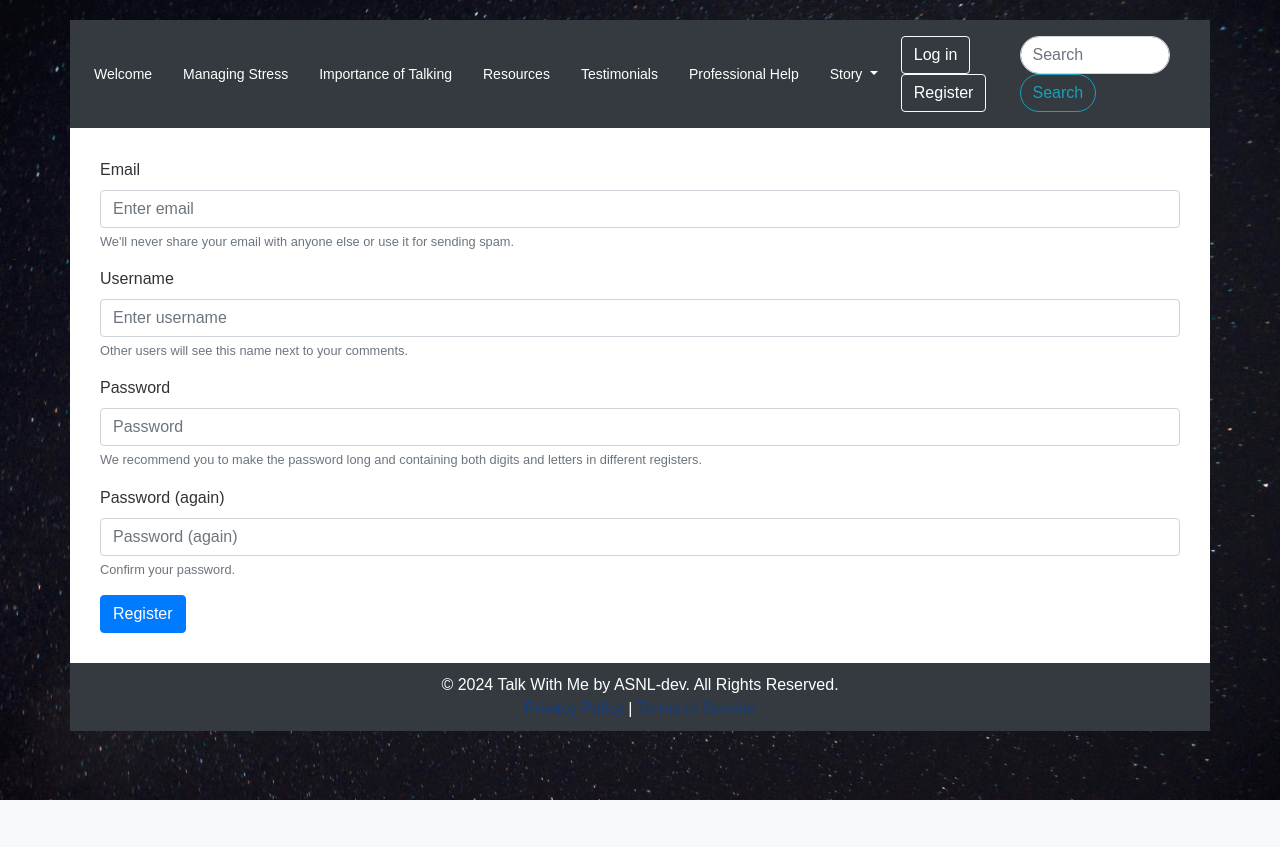
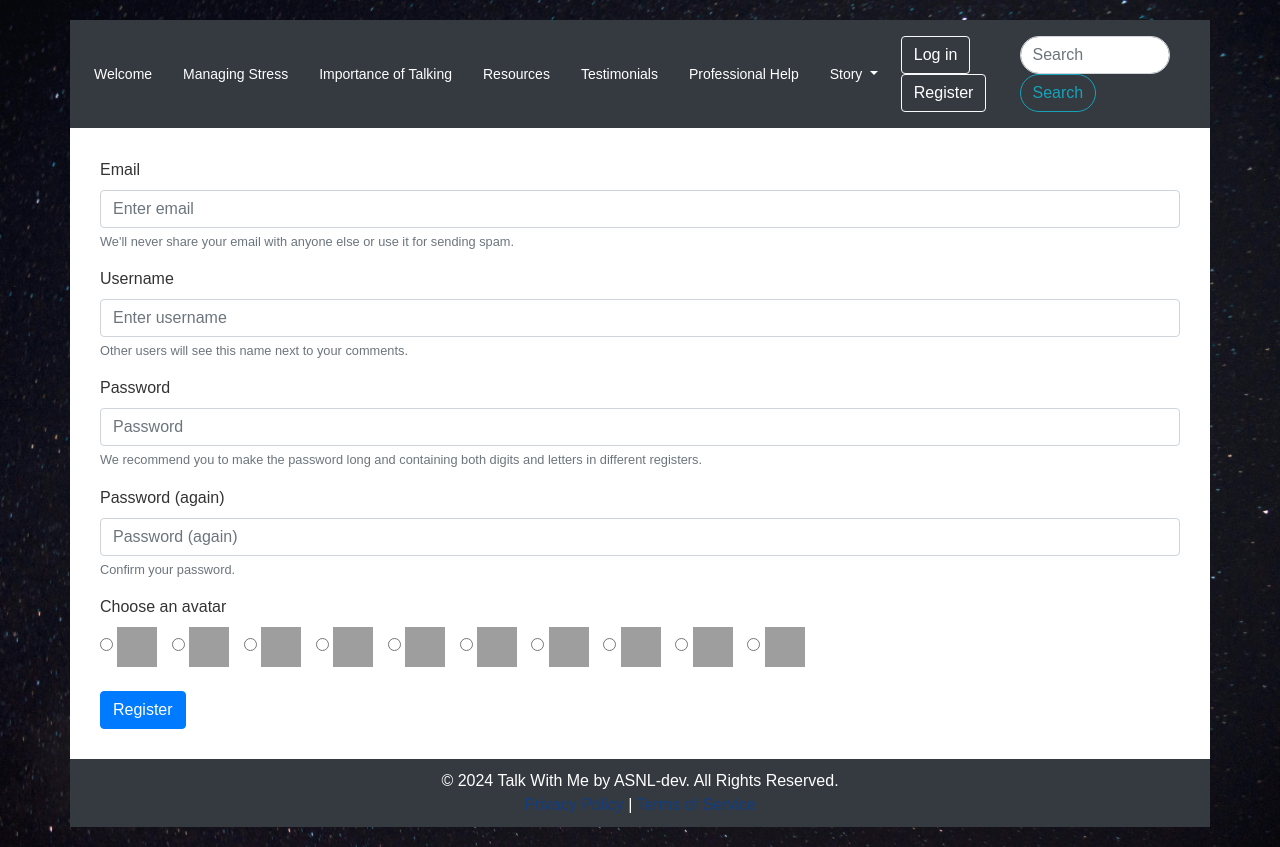
Before and after one commit to vapeasnl/talk-with-me, a Flask app: page /register in a window 1280 px wide. Before the commit the page ends 800 px from the top, so only its background shows below. Run offline with Flask 3, Linux system fonts and the light colour scheme; some libraries are stand-ins or nearby versions; grey boxes are pictures that could not be loaded.

Commit message:
Update register.html

```diff
--- a/templates/register.html
+++ b/templates/register.html
@@ -50,6 +50,21 @@
             <small id="emailHelp" class="form-text text-muted">Confirm your password.</small>
         {% endif %}
       </div>
-      <button type="submit" class="btn btn-primary">Register</button>
+
+<div class="form-group">
+    <label for="avatar">Choose an avatar</label>
+    <div>
+      {% for i in range(1, 11) %}
+        <input type="radio" id="avatar{{ i }}" name="avatar" value="avatar{{ i }}.png"> <!-- Cacher l'input radio -->
+        <label for="avatar{{ i }}" style="cursor: pointer; margin-right: 10px;">
+            <img src="{{ url_for('static', filename='avatar' ~ i ~ '.png') }}" alt="Avatar {{ i }}" style="width: 40px; height: 40px;">
+        </label>
+      {% endfor %}
+    </div>
+</div>
+
+
+<button type="submit" class="btn btn-primary">Register</button>
+
     </form>
 {% endblock %}
```
